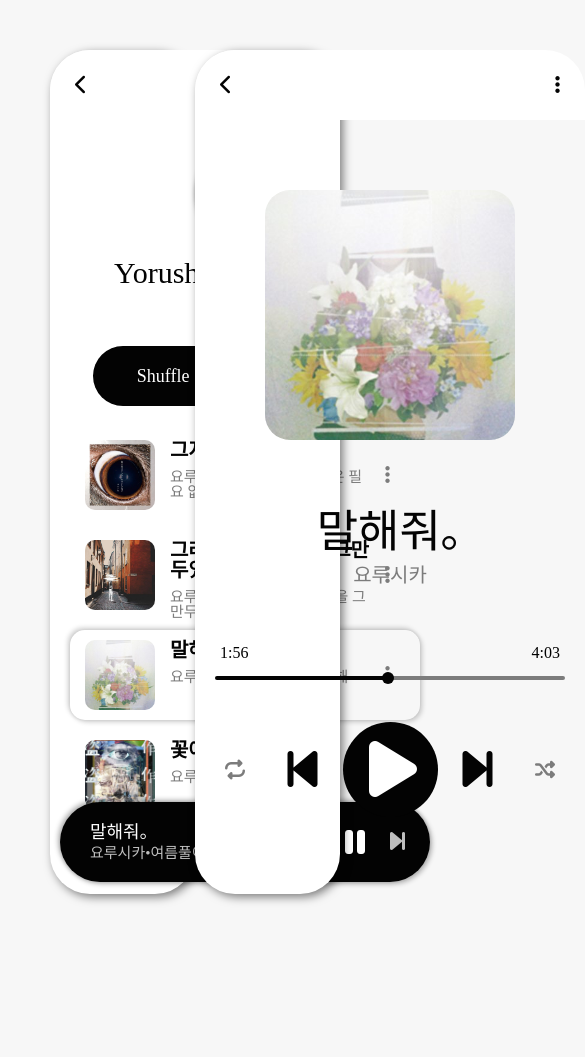
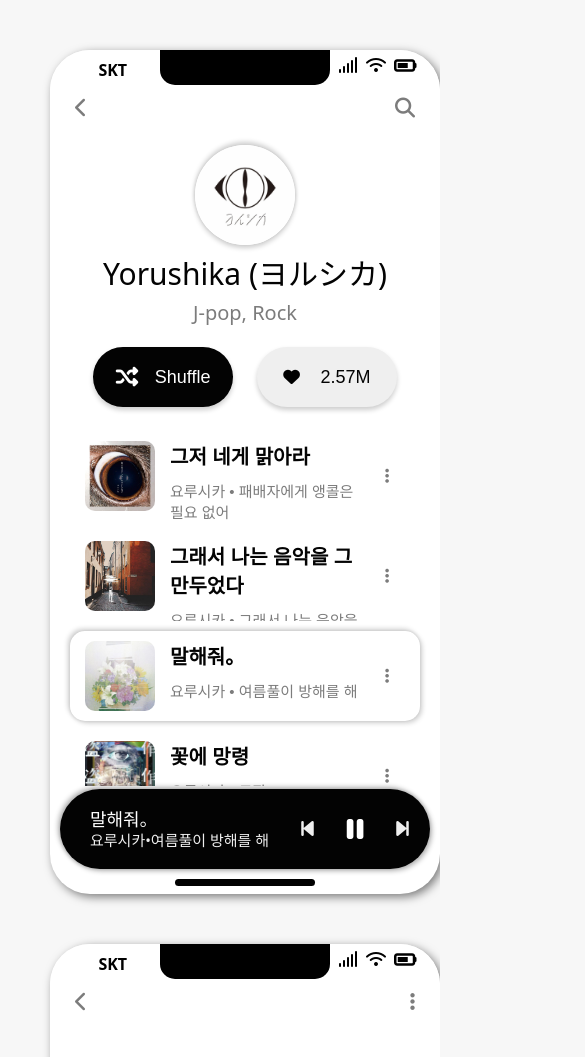
Before and after one commit to HongnamKim/html-css-practice, a plain HTML site: page playlist/index.html in a window 390 px wide. Shown: the top 1057 px of the page, 585 px wide, since content can reach past the window. Before the commit the page ends 944 px from the top, so only its background shows below. Drawn offline with Linux system fonts and the light colour scheme.

Commit message:
button edit, iphone status added
button editted on left screen

```diff
--- a/playlist/index.html
+++ b/playlist/index.html
@@ -10,6 +10,14 @@
   <body>
     <div class="left">
       <nav class="nav">
+        <div class="notch"></div>
+        <div class="status-bar">
+          <div class="status-bar__left"><span>SKT</span></div>
+          <div class="status-bar__right">
+            <i class="fa-solid fa-signal"></i><i class="fa-solid fa-wifi"></i
+            ><i class="fa-solid fa-battery-three-quarters fa-lg"></i>
+          </div>
+        </div>
         <ul class="nav__list">
           <li class="nav__btn">
             <a class="nav__link" href="#"
@@ -28,77 +36,100 @@
           <div class="profile__pic">
             <img src="img/Yorushika_Logo.jpg" width="100%" />
           </div>
-          <h2 class="profile__singer">Yorushika(ヨルシカ)</h2>
+          <h2 class="profile__singer">Yorushika (ヨルシカ)</h2>
           <h3 class="profile__jenre">J-pop, Rock</h3>
           <div class="profile__btn">
-            <div class="profile__btn__shuffle"><span>Shuffle</span></div>
-            <div class="profile__btn__subs">
-              <span><i class="fa-solid fa-heart"></i>257M</span>
+            <button class="profile__btn__shuffle">
+              <i class="fa-solid fa-shuffle fa-lg"></i><span>Shuffle</span>
+            </button>
+            <button class="profile__btn__subs">
+              <i class="fa-solid fa-heart fa-lg"></i><span>2.57M</span>
+            </button>
           </div>
         </div>
-        </div>
+
         <div class="playList">
           <ul class="playList__list">
+            <button class="playList__btn">
               <li class="playList__song">
                 <div class="playList__song__cover">
                   <img src="img/2nd-album.jpeg" width="100%" />
                 </div>
                 <div class="playList__song__info">
                   <h3>그저 네게 맑아라</h3>
-                <h4>요루시카•패배자에게 앵콜은 필요 없어</h4>
+                  <h4>요루시카 • 패배자에게 앵콜은 필요 없어</h4>
                 </div>
                 <div class="playList__song__btn">
-                <i class="fa-solid fa-ellipsis-vertical fa-lg"></i>
+                  <a href="#"
+                    ><i class="fa-solid fa-ellipsis-vertical fa-lg"></i
+                  ></a>
                 </div>
               </li>
+            </button>
+            <button class="playList__btn">
               <li class="playList__song">
                 <div class="playList__song__cover">
                   <img src="img/1st-full-album.jpeg" width="100%" />
                 </div>
                 <div class="playList__song__info">
                   <h3>그래서 나는 음악을 그만두었다</h3>
-                <h4>요루시카•그래서 나는 음악을 그만두었다</h4>
+                  <h4>요루시카 • 그래서 나는 음악을 그만두었다</h4>
                 </div>
                 <div class="playList__song__btn">
-                <i class="fa-solid fa-ellipsis-vertical fa-lg"></i>
+                  <a href="#"
+                    ><i class="fa-solid fa-ellipsis-vertical fa-lg"></i
+                  ></a>
                 </div>
               </li>
+            </button>
+            <button class="playList__btn">
               <li class="playList__song" id="now">
                 <div class="playList__song__cover">
                   <img src="img/1st-mini-album.jpeg" width="120%" />
                 </div>
                 <div class="playList__song__info">
                   <h3>말해줘｡</h3>
-                <h4>요루시카•여름풀이 방해를 해</h4>
+                  <h4>요루시카 • 여름풀이 방해를 해</h4>
                 </div>
                 <div class="playList__song__btn">
-                <i class="fa-solid fa-ellipsis-vertical fa-lg"></i>
+                  <a href="#"
+                    ><i class="fa-solid fa-ellipsis-vertical fa-lg"></i
+                  ></a>
                 </div>
               </li>
+            </button>
+            <button class="playList__btn">
               <li class="playList__song">
                 <div class="playList__song__cover">
                   <img src="img/3rd-full-album.jpeg" width="100%" />
                 </div>
                 <div class="playList__song__info">
                   <h3>꽃에 망령</h3>
-                <h4>요루시카•도작</h4>
+                  <h4>요루시카 • 도작</h4>
                 </div>
                 <div class="playList__song__btn">
-                <i class="fa-solid fa-ellipsis-vertical fa-lg"></i>
+                  <a href="#"
+                    ><i class="fa-solid fa-ellipsis-vertical fa-lg"></i
+                  ></a>
                 </div>
               </li>
+            </button>
+            <button class="playList__btn">
               <li class="playList__song">
                 <div class="playList__song__cover">
                   <img src="img/chinokate.jpeg" width="100%" />
                 </div>
                 <div class="playList__song__info">
                   <h3>チノカテ</h3>
-                <h4>요루시카•チノカテchi</h4>
+                  <h4>요루시카 • チノカテchi</h4>
                 </div>
                 <div class="playList__song__btn">
-                <i class="fa-solid fa-ellipsis-vertical fa-lg"></i>
+                  <a href="#"
+                    ><i class="fa-solid fa-ellipsis-vertical fa-lg"></i
+                  ></a>
                 </div>
               </li>
+            </button>
           </ul>
         </div>
       </article>
@@ -111,21 +142,30 @@
             </h4>
           </div>
           <div class="nowPlaying__btn">
-            <div class="nowPlaying__btn__previous">
+            <button class="nowPlaying__btn__previous">
               <i class="fa-solid fa-backward-step fa-xl"></i>
-            </div>
-            <div class="nowPlaying__btn__pause">
+            </button>
+            <button class="nowPlaying__btn__pause">
               <i class="fa-solid fa-pause fa-2x"></i>
-            </div>
-            <div class="nowPlaying__btn__next">
+            </button>
+            <button class="nowPlaying__btn__next">
               <i class="fa-solid fa-forward-step fa-xl"></i>
+            </button>
           </div>
         </div>
       </div>
-      </div>
+      <div class="home-bar"></div>
     </div>
     <div class="right">
       <nav class="nav">
+        <div class="notch"></div>
+        <div class="status-bar">
+          <div class="status-bar__left"><span>SKT</span></div>
+          <div class="status-bar__right">
+            <i class="fa-solid fa-signal"></i><i class="fa-solid fa-wifi"></i
+            ><i class="fa-solid fa-battery-three-quarters fa-lg"></i>
+          </div>
+        </div>
         <ul class="nav__list">
           <li class="nav__btn">
             <a class="nav__link" href="#"
@@ -139,7 +179,8 @@
           </li>
         </ul>
       </nav>
-      <article>
+
+      <div class="right__article">
         <div class="album">
           <div class="album__cover">
             <img src="img/1st-mini-album.jpeg" width="120%" />
@@ -168,7 +209,7 @@
             <i class="fa-solid fa-backward-step fa-3x"></i>
           </div>
           <div class="play-btn__play">
-            <i class="fa-solid fa-play fa-4x"></i>
+            <i class="fa-solid fa-play fa-3x"></i>
           </div>
           <div class="play-btn__change">
             <i class="fa-solid fa-forward-step fa-3x"></i>
@@ -177,7 +218,8 @@
             <i class="fa-solid fa-shuffle fa-lg"></i>
           </div>
         </div>
-      </article>
+      </div>
+      <div class="home-bar"></div>
     </div>
     <script
       src="https://kit.fontawesome.com/d6d812d2c1.js"
--- a/playlist/nav.css
+++ b/playlist/nav.css
@@ -2,12 +2,51 @@
   width: var(--phone-width);
   height: 70px;
   display: flex;
-  justify-content: space-between;
-  align-items: center;
+  justify-content: center;
+  /*align-items: flex-end;*/
   position: absolute;
   border-radius: 40px 40px 0px 0px;
   background-color: var(--bg-main);
-  overflow-y: hidden;
+  overflow-y: visible;
+}
+
+.notch {
+  height: 35px;
+  width: 170px;
+  background-color: black;
+  position: absolute;
+  border-radius: 0px 0px 15px 15px;
+}
+
+.status-bar {
+  display: flex;
+  justify-content: space-between;
+  align-items: center;
+  width: 88%;
+  height: 20px;
+  margin-top: 5px;
+}
+
+.status-bar__left {
+  display: flex;
+  align-items: center;
+  justify-content: center;
+}
+
+.status-bar__left span {
+  font-weight: 550;
+  margin-left: 25px;
+  margin-top: 10px;
+}
+
+.status-bar__right {
+  display: flex;
+  align-items: center;
+  justify-content: center;
+}
+
+.status-bar__right i {
+  margin-left: 8px;
 }
 
 .nav__list {
@@ -15,9 +54,23 @@
   justify-content: space-between;
   padding: 0;
   width: 100%;
+
+  margin: 5px 25px;
+  position: absolute;
+
+  bottom: 0px;
+}
+
+.nav__btn {
+  color: var(--text-sub);
   margin: 0px 25px;
 }
 
-.nav__btn {
-  color: var(--text-main);
+.home-bar {
+  width: 140px;
+  height: 7px;
+  border-radius: 3.5px;
+  background-color: black;
+  position: absolute;
+  bottom: 8px;
 }
--- a/playlist/nowplay.css
+++ b/playlist/nowplay.css
@@ -13,7 +13,7 @@
   height: 80px;
   width: 370px;
   margin: 10px;
-  margin-bottom: 15px;
+  margin-bottom: 40px;
   border-radius: 40px;
   background-color: var(--text-main);
   box-shadow: 2px 2px 5px rgba(0, 0, 0, 0.3), -2px -2px 5px rgba(0, 0, 0, 0.3);
@@ -44,15 +44,22 @@
   display: flex;
   justify-content: space-evenly;
   align-items: center;
-  color: var(--bg-sub);
 }
 
-.nowPlaying__btn div {
+.nowPlaying__btn button {
+  border: none;
   display: flex;
   justify-content: center;
   align-items: center;
+  width: 40px;
+  height: 40px;
+  background-color: rgba(0, 0, 0, 0);
+  color: var(--bg-sub);
+}
+.nowPlaying__btn button:hover {
+  cursor: pointer;
 }
 
-.nowPlaying__btn__pause {
+.nowPlaying__btn__pause i {
   color: var(--bg-main);
 }
--- a/playlist/playlist.css
+++ b/playlist/playlist.css
@@ -16,11 +16,28 @@
 .playList__song {
   width: 350px;
   height: 90px;
+  margin: 0px;
+  border-radius: 15px;
+  display: flex;
+  align-items: center;
+  overflow-y: hidden;
+}
+
+.playList__btn {
+  width: 350px;
+  height: 90px;
   margin-bottom: 10px;
   border-radius: 15px;
   display: flex;
   align-items: center;
-  overflow-y: hidden;
+  padding: 0px;
+  text-align: left;
+  border: none;
+  background-color: var(--bg-main);
+}
+
+.playList__btn:hover {
+  cursor: pointer;
 }
 
 .playList__song__cover {
--- a/playlist/profile.css
+++ b/playlist/profile.css
@@ -49,7 +49,18 @@
   width: 40%;
   height: 60px;
   border-radius: 30px;
+  box-shadow: 0px 3px 5px rgba(0, 0, 0, 0.2);
   background-color: var(--text-main);
+  color: var(--bg-main);
+  font-size: 18px;
+  display: flex;
+  justify-content: space-evenly;
+  align-items: center;
+  border: none;
+}
+
+.profile__btn__shuffle:hover {
+  cursor: pointer;
 }
 
 .profile__btn__shuffle span {
@@ -62,12 +73,18 @@
   height: 60px;
   border-radius: 30px;
   box-shadow: 0px 3px 5px rgba(0, 0, 0, 0.2);
+  background-color: var(--bg-sub);
+  border: none;
+  display: flex;
+  justify-content: space-evenly;
+  align-items: center;
+}
+
+.profile__btn__subs:hover {
+  cursor: pointer;
 }
 
 .profile__btn__subs span {
-  margin: 0;
-  font-size: 20px;
+  color: var(--text-main);
+  font-size: 18px;
 }
-.profile__btn__subs span i {
-  margin-right: 3px;
-}
--- a/playlist/style.css
+++ b/playlist/style.css
@@ -10,7 +10,7 @@
 
 :root {
   --main-color: #f90201;
-  --bg-sub: #bebebe;
+  --bg-sub: #efefef;
   --bg-main: #ffffff;
   --text-main: #030303;
   --text-sub: #7c7c7c;
@@ -25,6 +25,9 @@ body {
   justify-content: space-evenly;
   align-items: center;
   padding: 50px;
+  font-family: system-ui, -apple-system, BlinkMacSystemFont, "Segoe UI", Roboto,
+    Oxygen, Ubuntu, Cantarell, "Open Sans", "Helvetica Neue", sans-serif;
+  flex-wrap: wrap;
 }
 
 .left,
@@ -35,9 +38,24 @@ body {
   border-radius: 40px;
   position: relative;
   box-shadow: 3px 3px 10px rgba(0, 0, 0, 0.5);
+  display: flex;
+  flex-direction: column;
+  align-items: center;
+  flex-shrink: 0;
+  margin-bottom: 50px;
 }
 
 article {
+  position: absolute;
+  top: 71px;
+  width: var(--phone-width);
+  height: 665px;
+  overflow-y: scroll;
+  display: flex;
+  flex-direction: column;
+  align-items: center;
+}
+.right__article {
   position: absolute;
   top: 70px;
   width: var(--phone-width);
```
Lines whose indentation alone changed are shown as unchanged.
